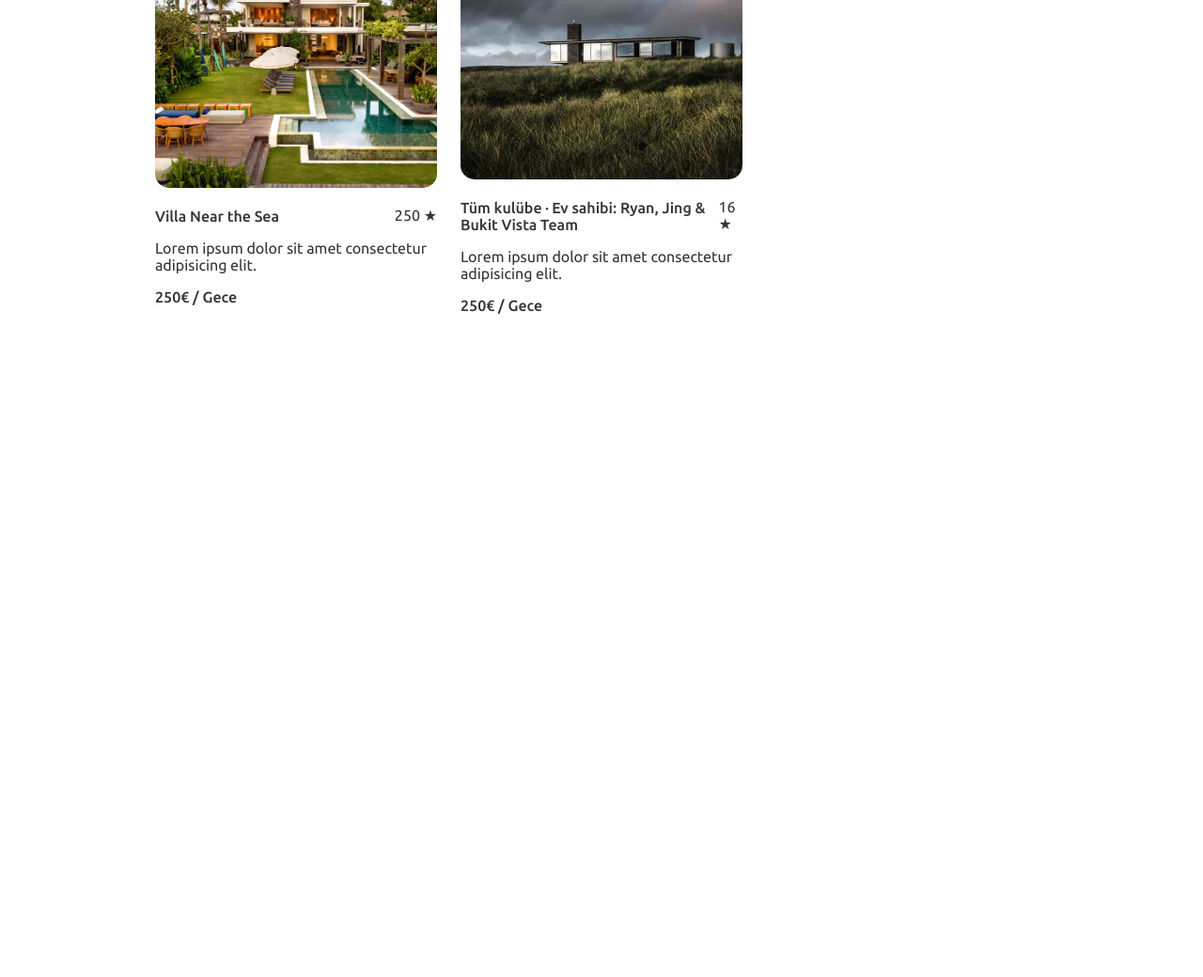
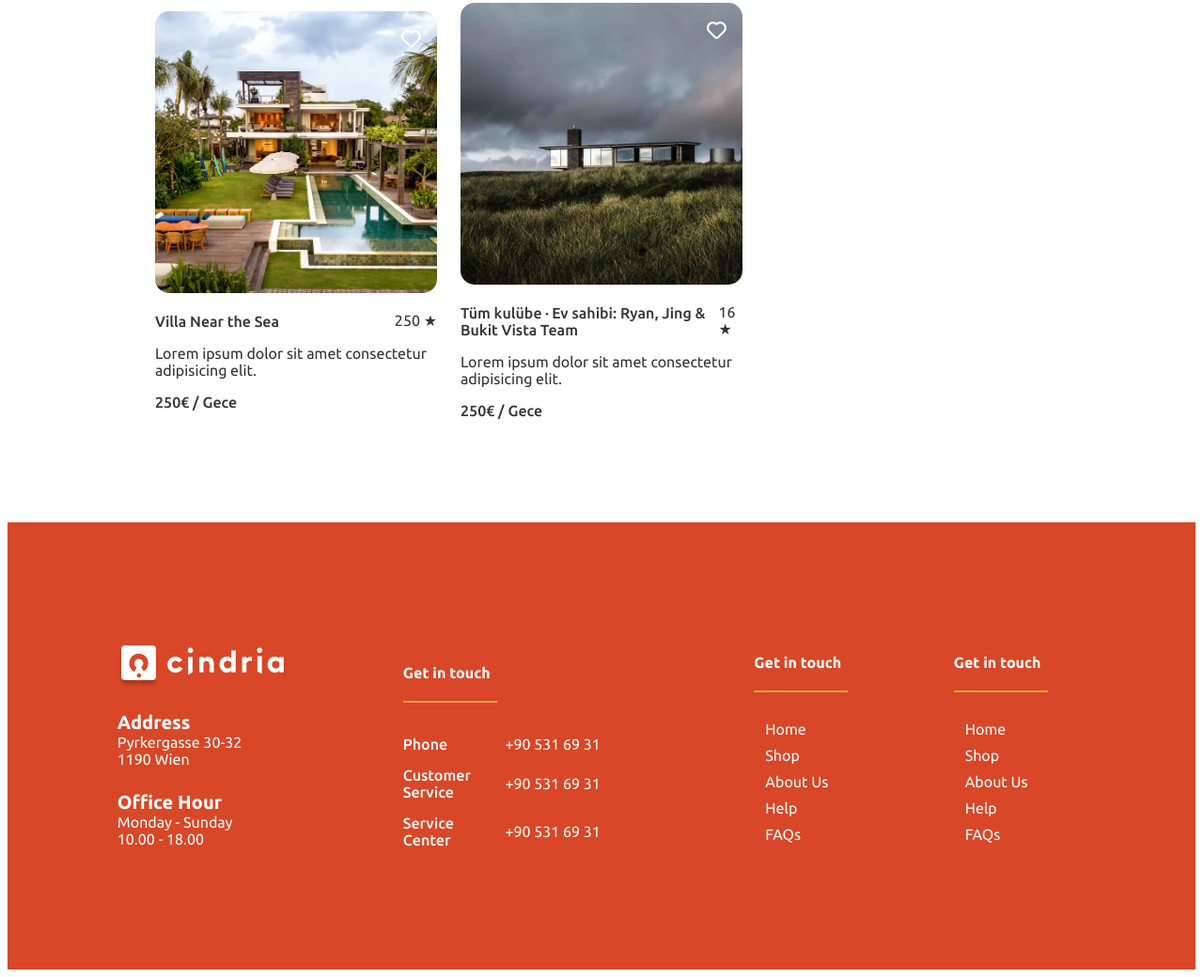
Before and after one commit to vahidsediqi/Cindria-ecommerce-website, a plain HTML site: page new-producs.html in a window 1280 px wide. Shown: the part 1544-2584 px from the top of the page at 94% size. Before the commit the page ends 1911 px from the top, so only its background shows below. Drawn offline with nearby package versions, Linux system fonts and the light colour scheme.

Commit message:
new product page mobile design

```diff
--- a/assets/styles/main.css
+++ b/assets/styles/main.css
@@ -1497,7 +1497,7 @@ footer{
 /* new design */
 .product-wrapper{
   width: 85%;
-  margin: auto;
+  margin: 120px auto 85px auto;
 }
 
 .new-product-design-grid {
--- a/new-producs.html
+++ b/new-producs.html
@@ -14,8 +14,27 @@
     <title>Rentulo</title>
 </head>
 <body style="background-color: FFFFFF;">
-
-    <div class="product-wrapper mt-5">
+  <nav id="nav">
+    <input id="nav-toggle" type="checkbox">
+    <div class="logo">
+       <a href="/"><img src="./assets/img/logo-dark.png" alt=""> </a>
+    </div>
+    <ul class="links">
+      <li><a href="/">Home</a></li>
+      <li><a href="/products.html">Shop</a></li>
+      <li><a href="#work">About</a></li>
+      <li><a href="#projects">Latest</a></li>
+      <li><a href="#contact">Contact</a></li>
+      <li><a href="./login.html">Login <i class="fa fa-user"></i></a></li>
+      <li><a href="./messages.html"> <i class="fa fa-bell"></i></a></li>
+    </ul>
+    <label for="nav-toggle" class="icon-burger">
+        <div class="line"></div>
+        <div class="line"></div>
+        <div class="line"></div>
+    </label>
+</nav>
+    <div class="product-wrapper">
         <div class="new-product-design-grid">
             <div class="product-card">
                <div class="inner-product-new">
@@ -273,5 +292,72 @@
 
             </div>
     </div>
+
+    <footer>
+      <div class="footer-col add-container">
+        <img src="/assets/img/log-light.png" alt="logo">
+            <div>
+              <span>Address</span>
+              <span>
+                Pyrkergasse 30-32 <br>
+                1190 Wien
+             </span>
+           </div>
+
+          <!-- / -->
+
+           <div>
+             <span>Office Hour</span>
+             <span>
+               Monday - Sunday
+               <br>
+               10.00 - 18.00
+            </span>
+          </div>
+      </div>
+      <!-- col 2 -->
+      <div class="footer-col">
+        <h4>Get in touch</h4>
+        <div class="footer-title-line"></div>
+            <div class="footer-contact-inner">
+              <span>Phone</span>
+              <a href="tel:">+90 531 69 31</a>
+            </div>
+          </li>
+          <li>
+           <div class="footer-contact-inner">
+             <span>Customer  <br>
+               Service</span>
+             <a href="tel:">+90 531 69 31</a>
+           </div>
+
+           <div class="footer-contact-inner">
+             <span>Service <br> Center</span>
+             <a href="tel:">+90 531 69 31</a>
+           </div>
+      </div>
+      <div class="footer-col footer-nav-wrapper">
+       <h4>Get in touch</h4>
+       <div class="footer-title-line"></div>
+         <ul>
+           <li><a href="#">Home</a></li>
+           <li><a href="#">Shop</a></li>
+           <li><a href="#">About Us</a></li>
+           <li><a href="#">Help</a></li>
+           <li><a href="#">FAQs</a></li>
+         </ul>
+      </div>
+      <div class="footer-col footer-nav-wrapper">
+       <h4>Get in touch</h4>
+       <div class="footer-title-line"></div>
+         <ul>
+           <li><a href="#">Home</a></li>
+           <li><a href="#">Shop</a></li>
+           <li><a href="#">About Us</a></li>
+           <li><a href="#">Help</a></li>
+           <li><a href="#">FAQs</a></li>
+         </ul>
+      </div>
+     </footer>
 </body>
 </html>
```
